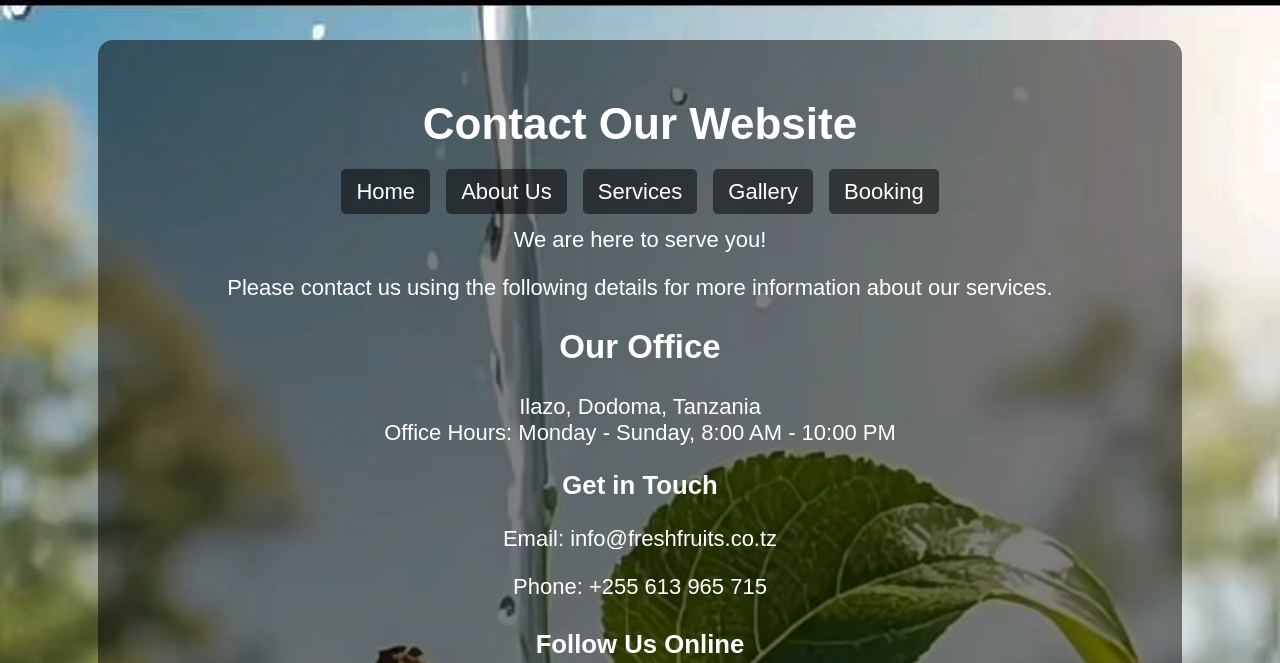
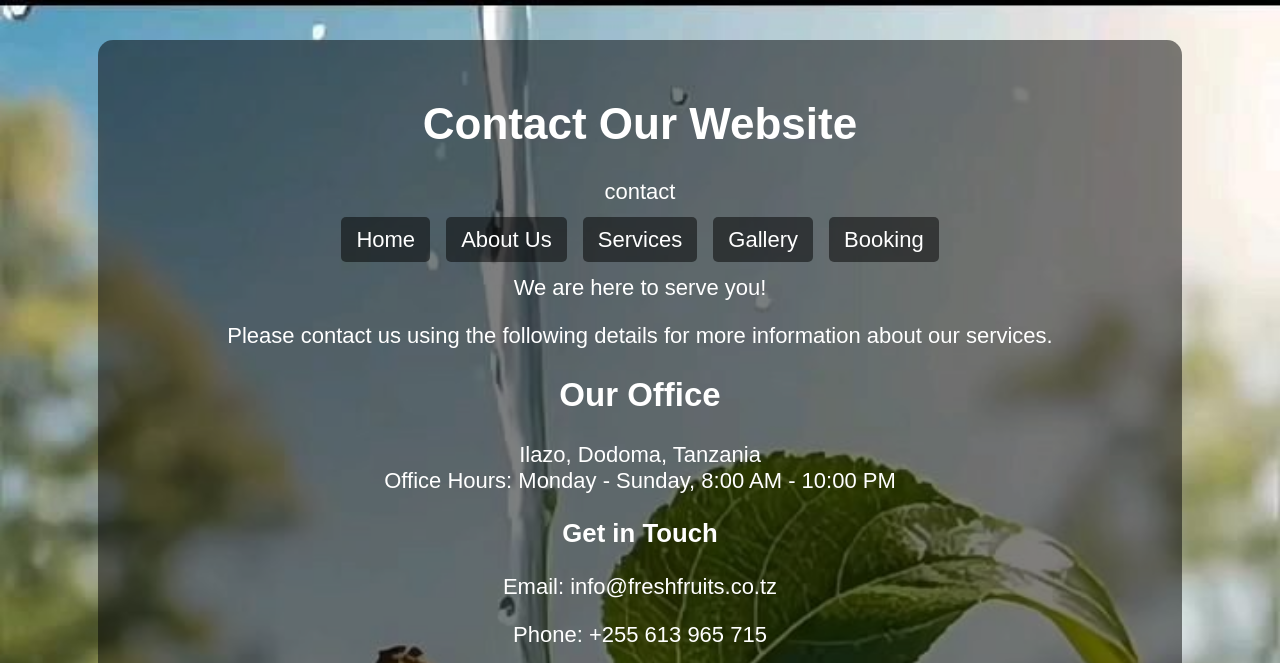
Before and after one commit to eliudorrota/Fresh-Fruits-And-vegetable-services-online, a plain HTML site: page contact.html in a window 1280 px wide. Shown: the top 663 px of the page. Drawn offline with Linux system fonts and the light colour scheme.

Commit message:
Update contact.html

```diff
--- a/contact.html
+++ b/contact.html
@@ -116,7 +116,7 @@
 <body>
   <div class="content">
     <h1>Contact Our Website</h1>
-
+     <p>contact</p>
     <div class="navbar">
       <a href="index.html">Home</a>
       <a href="about.html">About Us</a>
```
